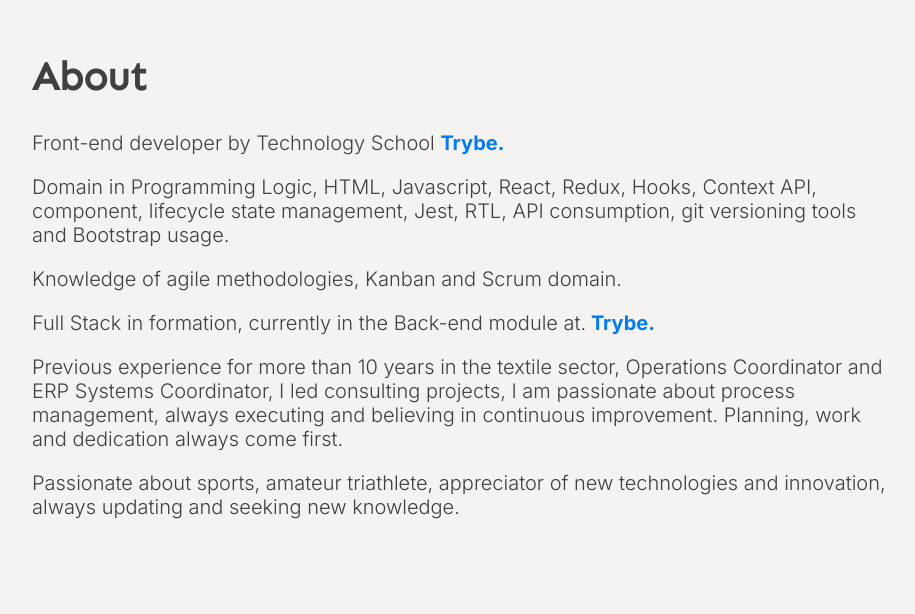
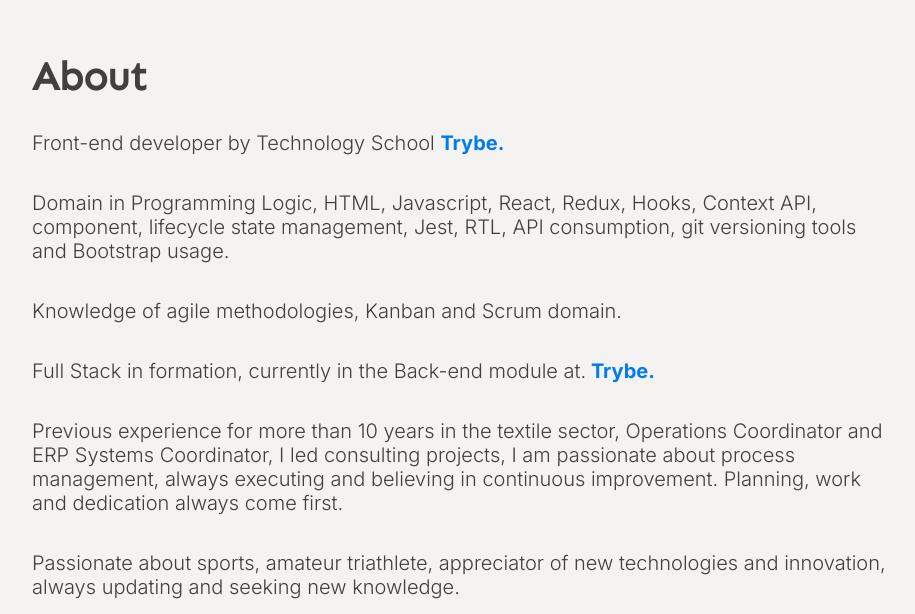
Before and after one commit to FernandoSegregio/dev, a React (Vite) app: page / in a window 1280 px wide. Shown: the part 808-1422 px from the top of the page, without its empty margins (181-1096 px from the left). Built offline with nearby package versions, Linux system fonts and the light colour scheme.

Commit message:
style: adiciona gap nos paragrafos do about.

```diff
--- a/src/components/section/style.js
+++ b/src/components/section/style.js
@@ -16,7 +16,7 @@ export const SectionAboutStyle = styled.section`
   div {
     display: flex;
     flex-direction: column;
-    row-gap: 20px;
+    row-gap: 36px;
   }
 
   a {
```
